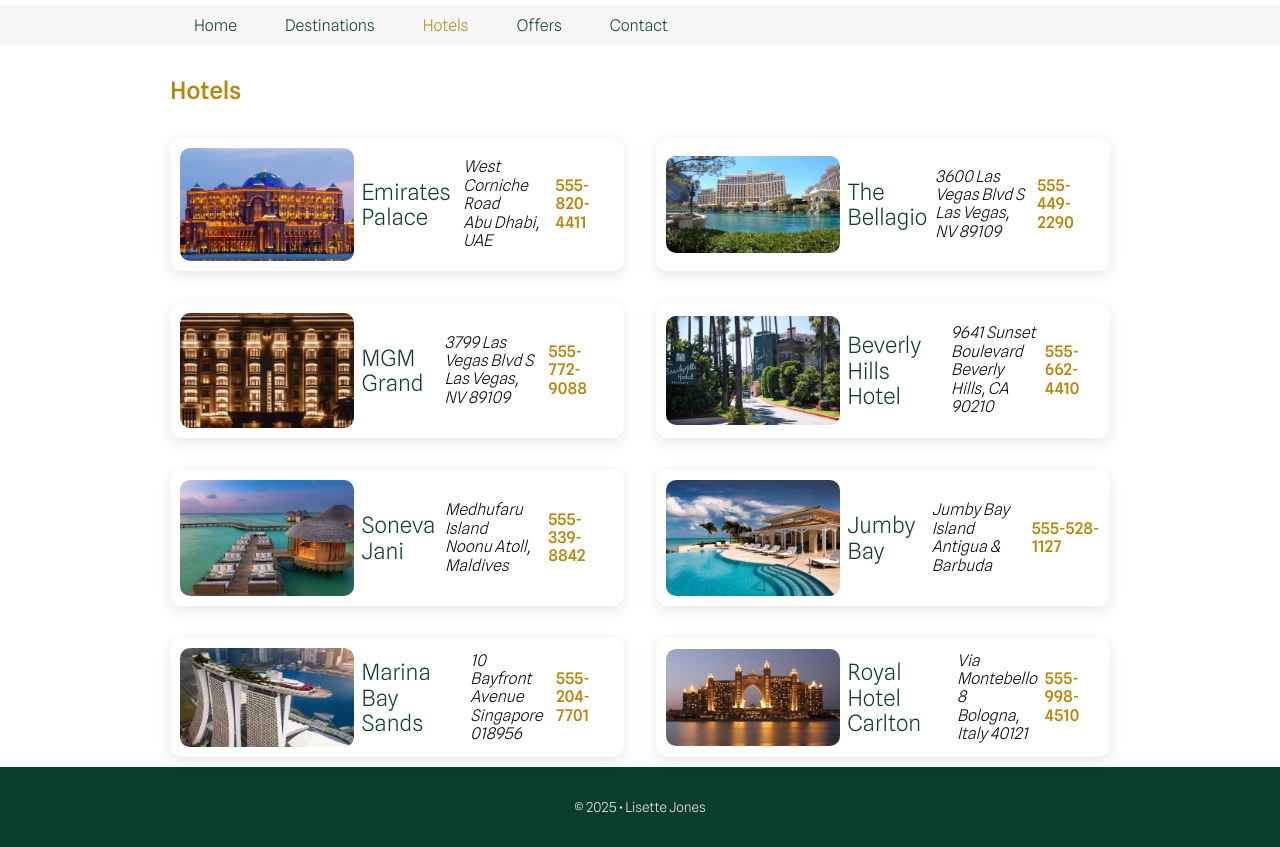
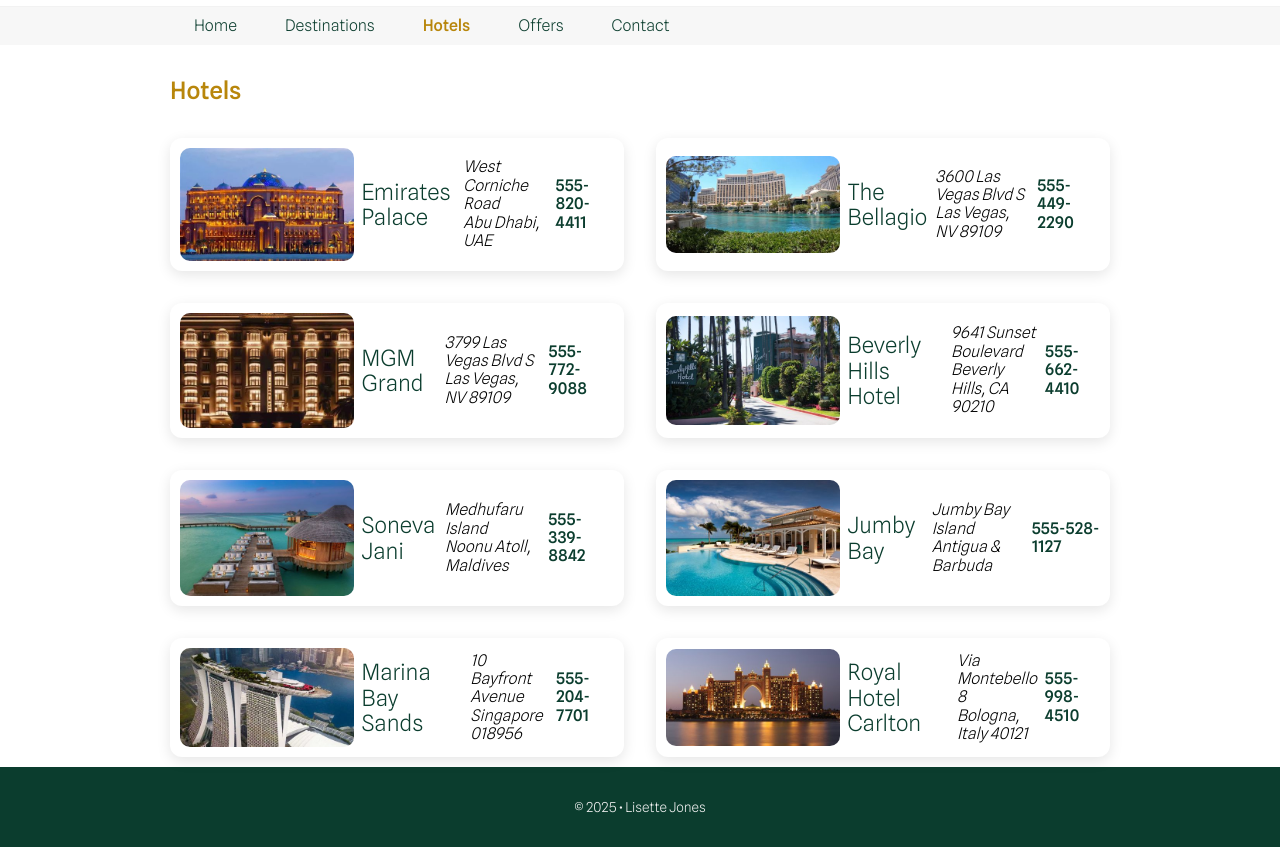
Before and after one commit to Joneslis004/hotelchain, a plain HTML site: page index.html in a window 1280 px wide. Shown: the part 60-907 px from the top of the page. Drawn offline with Linux system fonts and the light colour scheme.

Commit message:
contrast

```diff
--- a/scss/_small.scss
+++ b/scss/_small.scss
@@ -77,6 +77,7 @@ nav {
     }
     li.active a {
         color: $secondaryColor;
+        font-weight: $normalWeight;
     }
 } // end nav
 
@@ -166,7 +167,7 @@ main {
     }
 
     a {
-        color: $secondaryColor;
+        color: $primaryColor;
         font-weight: 500;
         text-decoration: none;
 
```
Also changed, not shown: css/styles.css, css/styles.min.css, 2 other files.
